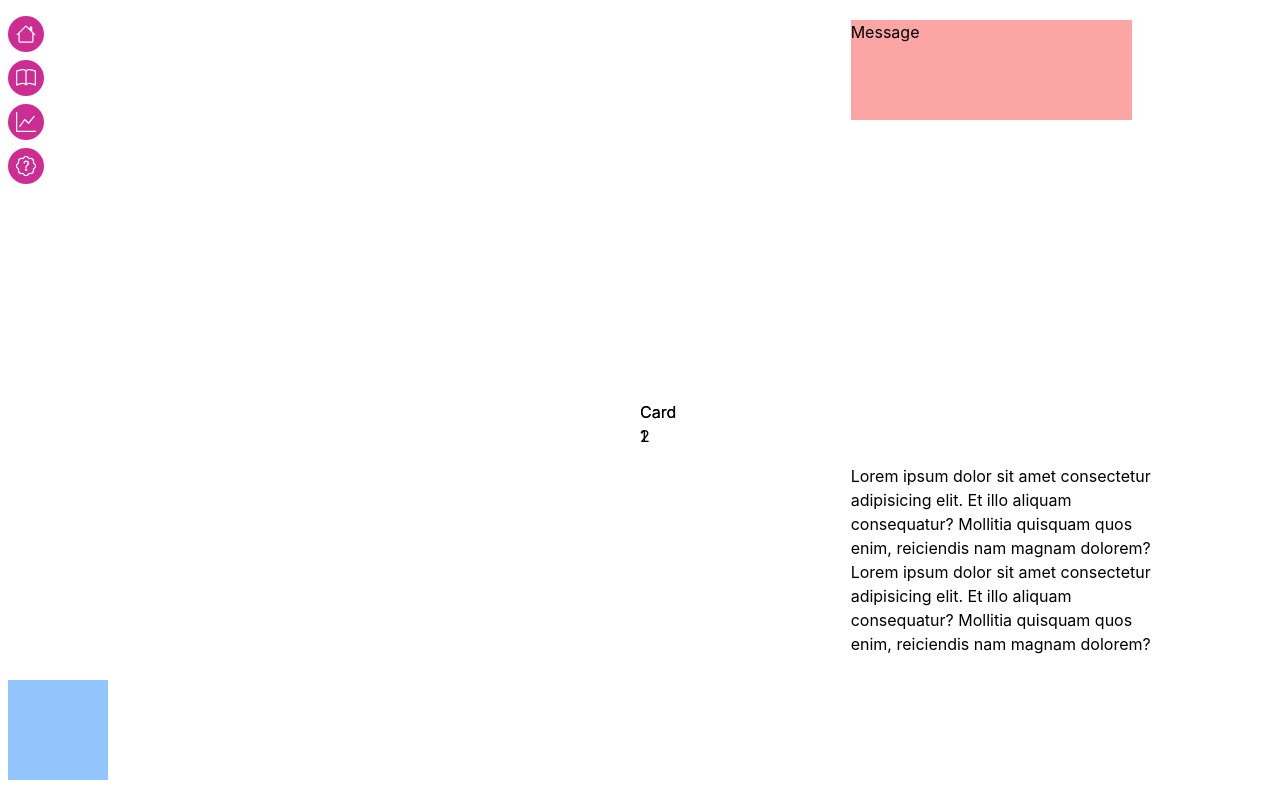
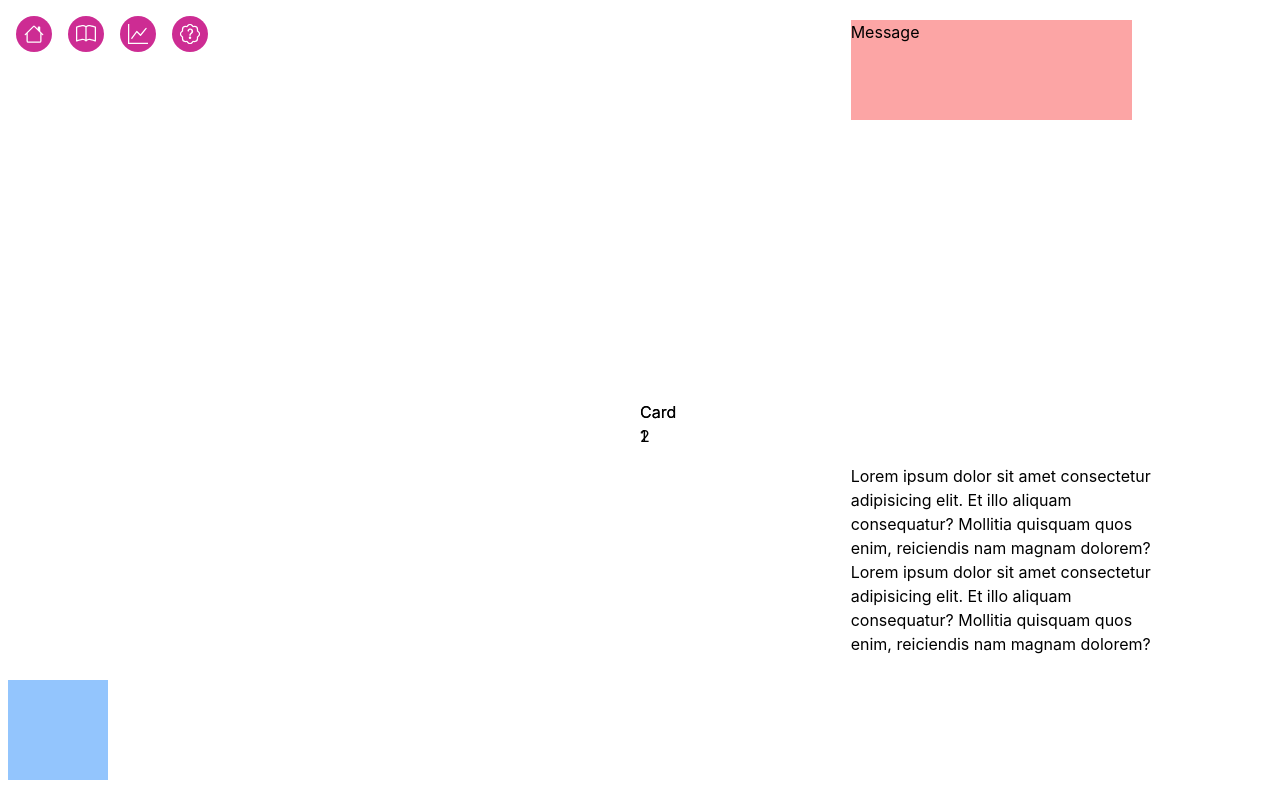
Before and after one commit to semir709/flash_cards, a React (Create React App) app: page / in a window 1280 px wide. Built offline with nearby package versions, Linux system fonts and the light colour scheme.

Commit message:
changed navigation structure

```diff
--- a/src/components/CustomItem.js
+++ b/src/components/CustomItem.js
@@ -7,34 +7,37 @@ const CustomItem = (props) => {
     initial: {
       display: "none",
       opacity: 0,
-      x: -20,
+      y: -20,
     },
     hover: {
       display: "block",
       opacity: 1,
-      x: 0,
+      y: 0,
       transition: {
         duration: 0.3,
       },
     },
   };
   return (
-    <div className="flex items-center my-2 cursor-pointer">
+    <div className="flex flex-col items-center my-2 mx-2 cursor-pointer">
       <motion.div
-        className="rounded-full w-fit p-2 bg-[#CD2C93] text-white"
+        className="rounded-full w-auto  p-2 bg-[#CD2C93] text-white"
         onHoverStart={() => setIsHover(true)}
         onHoverEnd={() => setIsHover(false)}
         whileTap={{ scale: 0.8 }}
       >
         {props.children}
       </motion.div>
+
+      {props.text && (
         <motion.p
           variants={variationText}
           animate={isHover ? "hover" : "initial"}
-        className="mx-3 text-customGray"
+          className=" text-customGray absolute bottom-[-10px]"
         >
           {props.text}
         </motion.p>
+      )}
     </div>
   );
 };
--- a/src/components/Header.js
+++ b/src/components/Header.js
@@ -12,7 +12,7 @@ const Header = () => {
   return (
     <header className="fixed z-50 mt-2 ml-2">
       <nav className="hidden sm:block">
-        <ul>
+        <ul className="flex">
           <li>
             <Link to="/">
               <CustomItem text="Home">
@@ -39,7 +39,7 @@ const Header = () => {
 
           <li>
             <Link to="/about">
-              <CustomItem text="About Us">
+              <CustomItem text="About">
                 <BsPatchQuestion fontSize={20} />
               </CustomItem>
             </Link>
@@ -52,7 +52,7 @@ const Header = () => {
         onClick={() => setToggle((prev) => !prev)}
       >
         {toggle ? (
-          <CustomItem text="Close">
+          <CustomItem>
             <AiOutlineClose fontSize={20} />
           </CustomItem>
         ) : (
@@ -67,7 +67,7 @@ const Header = () => {
           <ul>
             <li>
               <Link to="/">
-                <CustomItem text="Home">
+                <CustomItem>
                   <BsHouse fontSize={20} />
                 </CustomItem>
               </Link>
@@ -75,7 +75,7 @@ const Header = () => {
 
             <li>
               <Link to="/languages">
-                <CustomItem text="Languages">
+                <CustomItem>
                   <BsBook fontSize={20} />
                 </CustomItem>
               </Link>
@@ -83,7 +83,7 @@ const Header = () => {
 
             <li>
               <Link to="/progress">
-                <CustomItem text="Progress">
+                <CustomItem>
                   <BsGraphUp fontSize={20} />
                 </CustomItem>
               </Link>
@@ -91,7 +91,7 @@ const Header = () => {
 
             <li>
               <Link to="about">
-                <CustomItem text="About Us">
+                <CustomItem>
                   <BsPatchQuestion fontSize={20} />
                 </CustomItem>
               </Link>
```
Lines whose indentation alone changed are shown as unchanged.
